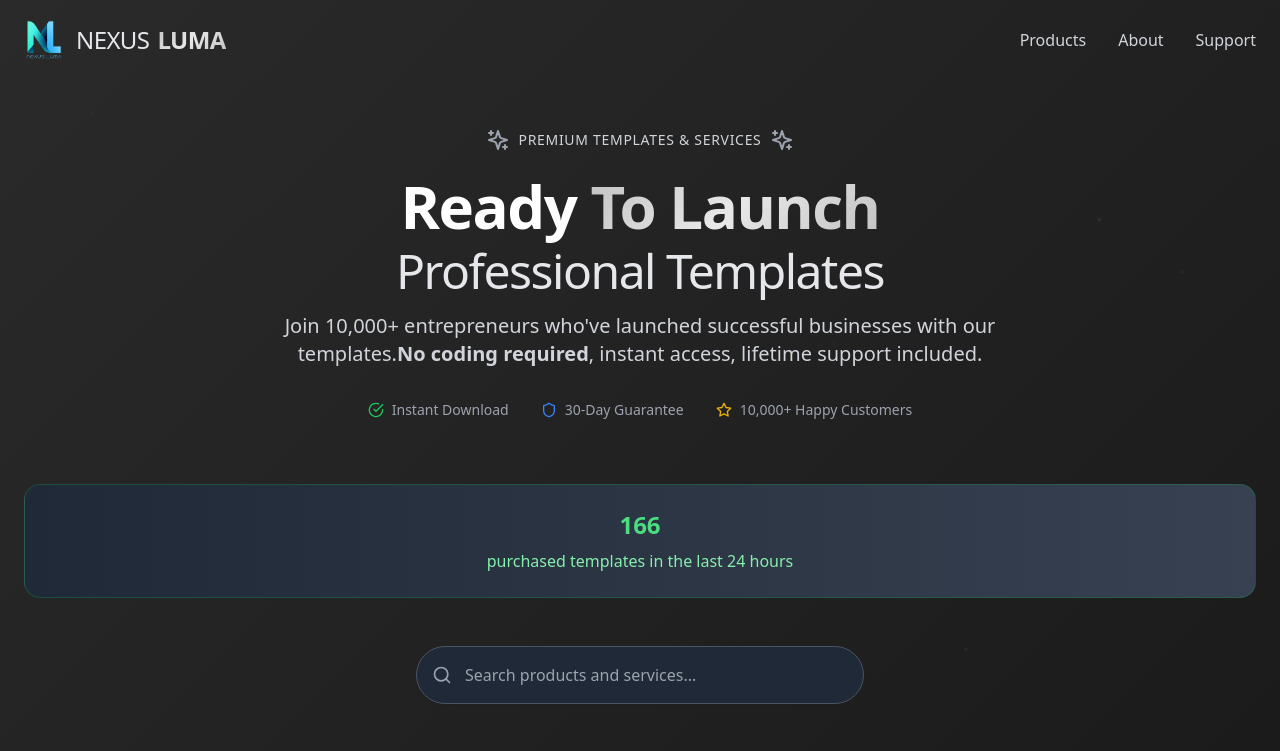
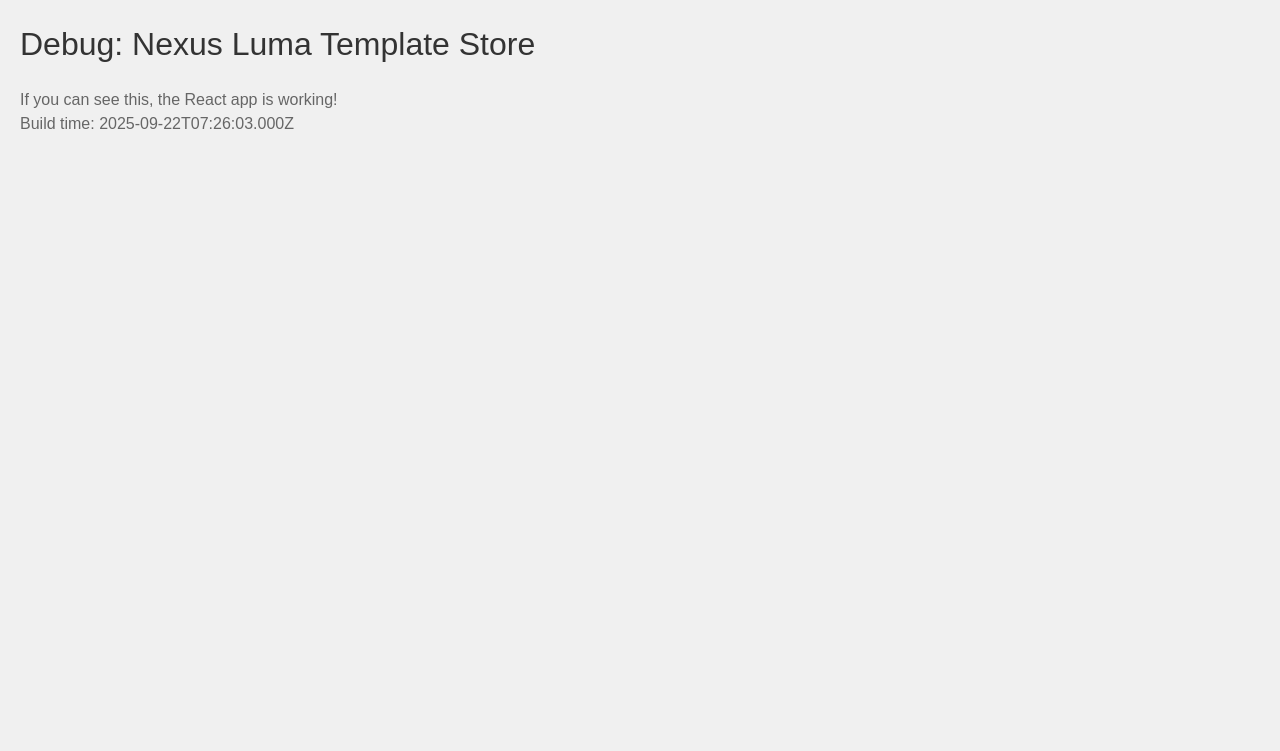
Before and after one commit to EThorntonNexusLuma/template-store, a React (Vite) app: page / in a window 1280 px wide. Shown: the top 751 px of the page. Built offline with nearby package versions, Linux system fonts and the light colour scheme.

Commit message:
Debug: Add minimal test app to isolate white screen issue
- Created App-debug.tsx with minimal React component
- Temporarily using debug version to test if basic React app loads on GitHub Pages
- This will help identify if the issue is with complex components or basic setup

```diff
--- /dev/null
+++ b/src/App-debug.tsx
@@ -0,0 +1,26 @@
+import React from 'react';
+
+function App() {
+  console.log('App component is rendering');
+
+  return (
+    <div style={{
+      minHeight: '100vh',
+      backgroundColor: '#f0f0f0',
+      padding: '20px',
+      fontFamily: 'Arial, sans-serif'
+    }}>
+      <h1 style={{ color: '#333', fontSize: '2rem', marginBottom: '20px' }}>
+        Debug: Nexus Luma Template Store
+      </h1>
+      <p style={{ color: '#666', fontSize: '1rem' }}>
+        If you can see this, the React app is working!
+      </p>
+      <p style={{ color: '#666', fontSize: '1rem' }}>
+        Build time: {new Date().toISOString()}
+      </p>
+    </div>
+  );
+}
+
+export default App;
--- a/src/main.tsx
+++ b/src/main.tsx
@@ -1,6 +1,6 @@
 import { StrictMode } from 'react';
 import { createRoot } from 'react-dom/client';
-import App from './App.tsx';
+import App from './App-debug.tsx';
 import './index.css';
 
 createRoot(document.getElementById('root')!).render(
```
